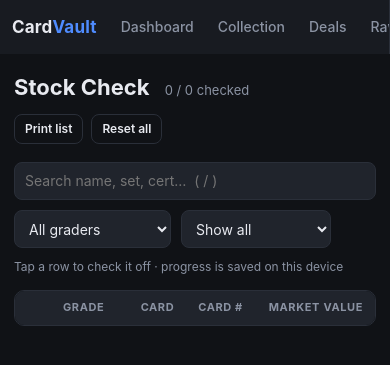
After one commit to skazmi520/CardVault, a Flask app: template v2/templates/stock_check.html in a window 390 px wide. The commit adds this page. Shown: the top 365 px of the page. Run offline with Flask 3, Linux system fonts and the light colour scheme; the template is opened without the code that fills it: most values are stand-ins (such as "Sample title", 1, 10 or a date in 2020); lists and menus that the app fills with data are empty; parts of the project's set-up code (start-up, migrations or seed data) failed here and were passed over.

Commit message:
Add Stock Check to v2 + fix missing v2 database backups
Two regressions from v1 found while auditing v1-vs-v2 parity.

1) v2 database had NO automatic backup. v1 snapshotted cardvault.db to
   ~/.cardvaultmac/backups + iCloud on every launch, but that logic lives
   in v1's database.py and was never ported — so every daily/iCloud
   backup on disk was the (now-legacy) v1 file, while the live v2
   database holding all deals, cash ledger and price history was
   completely unprotected. v2/db.py backup_v2() now takes a daily
   WAL-safe snapshot to both destinations on app start (local keep 7,
   iCloud keep 30), named cardvault_v2_YYYY-MM-DD.db so it never
   collides with v1's files. Verified: both snapshots are complete and
   pass PRAGMA integrity_check.

2) Stock Check (physical verification checklist) was missing entirely.
   New /stock-check: tap-to-check list of active slabs, search, grader
   filter, checked/unchecked filter, live progress counter, reset. Check
   state persists in localStorage (survives refresh — it's used on a
   phone away from the desk). Cert numbers shown to differentiate
   duplicate cards. /stock-check/print gives a printable sheet with
   write-in checkboxes, honoring the grader filter.

Co-Authored-By: Claude Opus 4.8 <noreply@anthropic.com>

```diff
--- a/v2/app.py
+++ b/v2/app.py
@@ -416,6 +416,31 @@ def deals_csv():
         headers={"Content-Disposition": "attachment; filename=deal_history.csv"})
 
 
+@app.get("/stock-check")
+def stock_check():
+    c = conn()
+    cards = [x for x in v2cards.list_cards(c) if x["kind"] == "slab"
+             and x["status"] == "active"]
+    c.close()
+    cards.sort(key=lambda x: ((x["company"] or ""), (x["name"] or "").lower()))
+    companies = sorted({x["company"] for x in cards if x["company"]})
+    return render_template("stock_check.html", active="stock-check",
+                           cards_json=json.dumps(cards), companies=companies,
+                           total=len(cards))
+
+
+@app.get("/stock-check/print")
+def stock_check_print():
+    company = request.args.get("company") or ""
+    c = conn()
+    cards = [x for x in v2cards.list_cards(c) if x["kind"] == "slab"
+             and x["status"] == "active"
+             and (not company or x["company"] == company)]
+    c.close()
+    cards.sort(key=lambda x: ((x["company"] or ""), (x["name"] or "").lower()))
+    return render_template("stock_check_print.html", cards=cards, company=company)
+
+
 @app.get("/sell-sheet")
 def sell_sheet():
     pct = int(request.args.get("pct", 85))
@@ -621,6 +646,7 @@ def main():
     guard = v2db.get_connection()   # startup guard: refuse to boot against v1
     v2db.migrate_schema(guard)      # idempotent — applies any new v2 tables
     guard.close()
+    v2db.backup_v2()                # daily local + iCloud snapshot of the v2 db
     config.ensure_env_file()        # create ~/.cardvaultmac/v2.env template
     host = config.get_host()
     print(f"CardVault v2 — http://{'127.0.0.1' if host == '127.0.0.1' else host}:5177  (Ctrl+C to stop)")
--- a/v2/db.py
+++ b/v2/db.py
@@ -22,6 +22,11 @@ V2_DB_PATH = DATA_DIR / "cardvault_v2.db"
 PHOTO_DIR  = DATA_DIR / "photos"              # shared, read-only from v2's perspective
 DEAL_PHOTO_DIR = DATA_DIR / "deal_photos"     # v2-only
 SLAB_PHOTO_DIR = DATA_DIR / "slab_photos"     # v2-only: slab label photos
+
+BACKUP_DIR  = DATA_DIR / "backups"
+ICLOUD_DIR  = Path.home() / "Library/Mobile Documents/com~apple~CloudDocs/CardVault Backups"
+LOCAL_KEEP  = 7     # daily local snapshots to retain
+ICLOUD_KEEP = 30    # daily iCloud snapshots to retain
 
 SCHEMA_VERSION = 3
 
@@ -68,6 +73,42 @@ def get_connection() -> sqlite3.Connection:
     conn.execute("PRAGMA journal_mode=WAL")
     conn.execute("PRAGMA foreign_keys=ON")
     return conn
+
+
+def backup_v2():
+    """Daily snapshot of the v2 database (local + iCloud). Runs once per day
+    on app start; a failure never blocks startup.
+
+    v1 backed itself up on every launch but only ever covered cardvault.db —
+    the v2 database (deals, cash ledger, price history) had no coverage at all.
+    Files are named cardvault_v2_YYYY-MM-DD.db so they never collide with the
+    v1 backups sitting in the same directories.
+    """
+    if not V2_DB_PATH.exists():
+        return
+    today = date.today().isoformat()
+    destinations = [
+        (BACKUP_DIR / f"cardvault_v2_{today}.db", LOCAL_KEEP, BACKUP_DIR),
+        (ICLOUD_DIR / f"cardvault_v2_{today}.db", ICLOUD_KEEP, ICLOUD_DIR),
+    ]
+    src = sqlite3.connect(V2_DB_PATH)
+    try:
+        for dest_path, keep, dest_dir in destinations:
+            if dest_path.exists():
+                continue                      # already backed up today
+            try:
+                dest_dir.mkdir(parents=True, exist_ok=True)
+                dst = sqlite3.connect(dest_path)
+                src.backup(dst)               # WAL-safe consistent snapshot
+                dst.close()
+                # prune old snapshots — only our own v2 dailies
+                old = sorted(dest_dir.glob("cardvault_v2_????-??-??.db"))
+                for f in old[:-keep]:
+                    f.unlink(missing_ok=True)
+            except Exception:
+                pass                          # one bad destination can't block the other
+    finally:
+        src.close()
 
 
 def open_v1_readonly() -> sqlite3.Connection:
--- a/v2/templates/base.html
+++ b/v2/templates/base.html
@@ -15,6 +15,7 @@
     <a class="nav-link {{ 'active' if active=='collection' }}" href="/collection">Collection</a>
     <a class="nav-link {{ 'active' if active=='deals' }}" href="/deals">Deals</a>
     <a class="nav-link {{ 'active' if active=='raw' }}" href="/raw">Raw &amp; Grading</a>
+    <a class="nav-link {{ 'active' if active=='stock-check' }}" href="/stock-check">Stock Check</a>
     <a class="nav-link {{ 'active' if active=='photos' }}" href="/photos">Slab Photos</a>
     <a class="nav-link {{ 'active' if active=='backfill' }}" href="/backfill">Backfill</a>
     <a class="nav-link {{ 'active' if active=='reports' }}" href="/reports">Reports</a>
--- /dev/null
+++ b/v2/templates/stock_check.html
@@ -0,0 +1,113 @@
+{% extends "base.html" %}
+{% block title %}Stock Check{% endblock %}
+{% block content %}
+<div class="page-title" style="display:flex;align-items:center;justify-content:space-between;flex-wrap:wrap;gap:10px">
+  <span>Stock Check <span class="sub" id="progress">0 / {{ total }} checked</span></span>
+  <span style="display:flex;gap:8px">
+    <a class="btn ghost small" id="print-link" href="/stock-check/print" target="_blank">Print list</a>
+    <button class="btn ghost small" id="reset">Reset all</button>
+  </span>
+</div>
+
+<div class="filters">
+  <input type="text" id="f-search" placeholder="Search name, set, cert…  ( / )">
+  <select id="f-company">
+    <option value="">All graders</option>
+    {% for c in companies %}<option value="{{ c }}">{{ c }}</option>{% endfor %}
+  </select>
+  <select id="f-show">
+    <option value="">Show all</option>
+    <option value="unchecked">Unchecked only</option>
+    <option value="checked">Checked only</option>
+  </select>
+  <span class="muted" style="font-size:12px">Tap a row to check it off · progress is saved on this device</span>
+</div>
+
+<div class="table-wrap">
+  <table>
+    <thead><tr>
+      <th style="width:44px"></th>
+      <th style="width:86px">Grade</th>
+      <th>Card</th>
+      <th style="width:70px">Card #</th>
+      <th class="num" style="width:120px">Market Value</th>
+    </tr></thead>
+    <tbody id="tbody"></tbody>
+  </table>
+</div>
+
+<script>
+const CARDS = {{ cards_json|safe }};
+const KEY = "cardvault_stock_check";
+const $ = id => document.getElementById(id);
+
+let checked = new Set(JSON.parse(localStorage.getItem(KEY) || "[]"));
+let view = [];
+
+function save() { localStorage.setItem(KEY, JSON.stringify([...checked])); }
+
+function applyFilters() {
+  const q = $("f-search").value.trim().toLowerCase();
+  const co = $("f-company").value, show = $("f-show").value;
+  view = CARDS.filter(r => {
+    if (co && r.company !== co) return false;
+    if (show === "checked" && !checked.has(r.id)) return false;
+    if (show === "unchecked" && checked.has(r.id)) return false;
+    if (q) {
+      const hay = (r.name + " " + r.set + " " + r.cert + " " + r.number).toLowerCase();
+      if (!hay.includes(q)) return false;
+    }
+    return true;
+  });
+  render();
+}
+
+function render() {
+  tbody.innerHTML = view.map(r => `
+    <tr data-id="${r.id}" style="cursor:pointer${checked.has(r.id) ? ';opacity:.5' : ''}">
+      <td style="text-align:center;font-size:16px">${checked.has(r.id) ? "☑" : "☐"}</td>
+      <td><span class="chip">${esc(r.company)} ${esc(r.grade)}</span></td>
+      <td><strong style="${checked.has(r.id) ? 'text-decoration:line-through' : ''}">${esc(r.name)}</strong>
+        ${r.set ? `<span class="muted"> · ${esc(r.set)}</span>` : ''}
+        ${r.cert ? `<div class="muted" style="font-size:11px">cert ${esc(r.cert)}</div>` : ''}</td>
+      <td class="muted">${r.number ? "#" + esc(r.number) : "—"}</td>
+      <td class="num">${fmt(r.market_value)}</td>
+    </tr>`).join("");
+  const total = CARDS.length;
+  const done = CARDS.filter(c => checked.has(c.id)).length;
+  $("progress").textContent = `${done} / ${total} checked`;
+  $("progress").className = "sub " + (done === total && total ? "pos" : "");
+}
+
+const tbody = $("tbody");
+tbody.addEventListener("click", e => {
+  const tr = e.target.closest("tr");
+  if (!tr) return;
+  const id = +tr.dataset.id;
+  checked.has(id) ? checked.delete(id) : checked.add(id);
+  save();
+  applyFilters();
+});
+
+$("reset").addEventListener("click", () => {
+  if (!checked.size || confirm("Clear all check marks?")) { checked.clear(); save(); applyFilters(); }
+});
+
+["f-search", "f-company", "f-show"].forEach(id =>
+  $(id).addEventListener("input", applyFilters));
+
+// keep the print link scoped to the grader filter
+$("f-company").addEventListener("input", () => {
+  const co = $("f-company").value;
+  $("print-link").href = "/stock-check/print" + (co ? "?company=" + encodeURIComponent(co) : "");
+});
+
+document.addEventListener("keydown", e => {
+  if (e.key === "/" && e.target.tagName !== "INPUT" && e.target.tagName !== "SELECT") {
+    e.preventDefault(); $("f-search").focus();
+  }
+});
+
+applyFilters();
+</script>
+{% endblock %}
```
Also changed, not shown: v2/templates/stock_check_print.html (added, +62 -0 lines).
